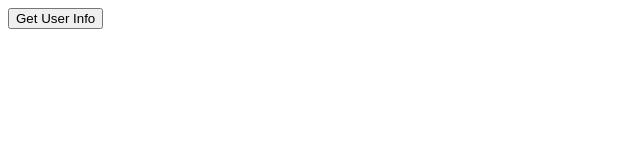
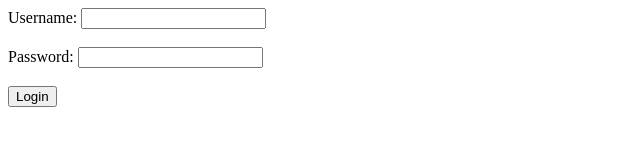
Before and after one commit to southdakotastateroleplay/auth.sdsrp.com, a plain HTML site: page index.html in a window 1280 px wide. Shown: the whole page, without its empty margins (0-640 px from the left). Drawn offline with nearby package versions, Linux system fonts and the light colour scheme.

Commit message:
Update index.html

```diff
--- a/index.html
+++ b/index.html
@@ -3,11 +3,16 @@
 <head>
   <meta charset="UTF-8">
   <meta name="viewport" content="width=device-width, initial-scale=1.0">
-  <title>JumpCloud API Example</title>
+  <title>JumpCloud Login Example</title>
 </head>
 <body>
-  <button onclick="getUserInfo()">Get User Info</button>
-  <div id="userInfo"></div>
+  <label for="username">Username:</label>
+  <input type="text" id="username"><br><br>
+
+  <label for="password">Password:</label>
+  <input type="password" id="password"><br><br>
+
+  <button onclick="login()">Login</button>
 
   <script src="https://cdnjs.cloudflare.com/ajax/libs/axios/0.21.1/axios.min.js"></script>
   <script src="script.js"></script>
```
